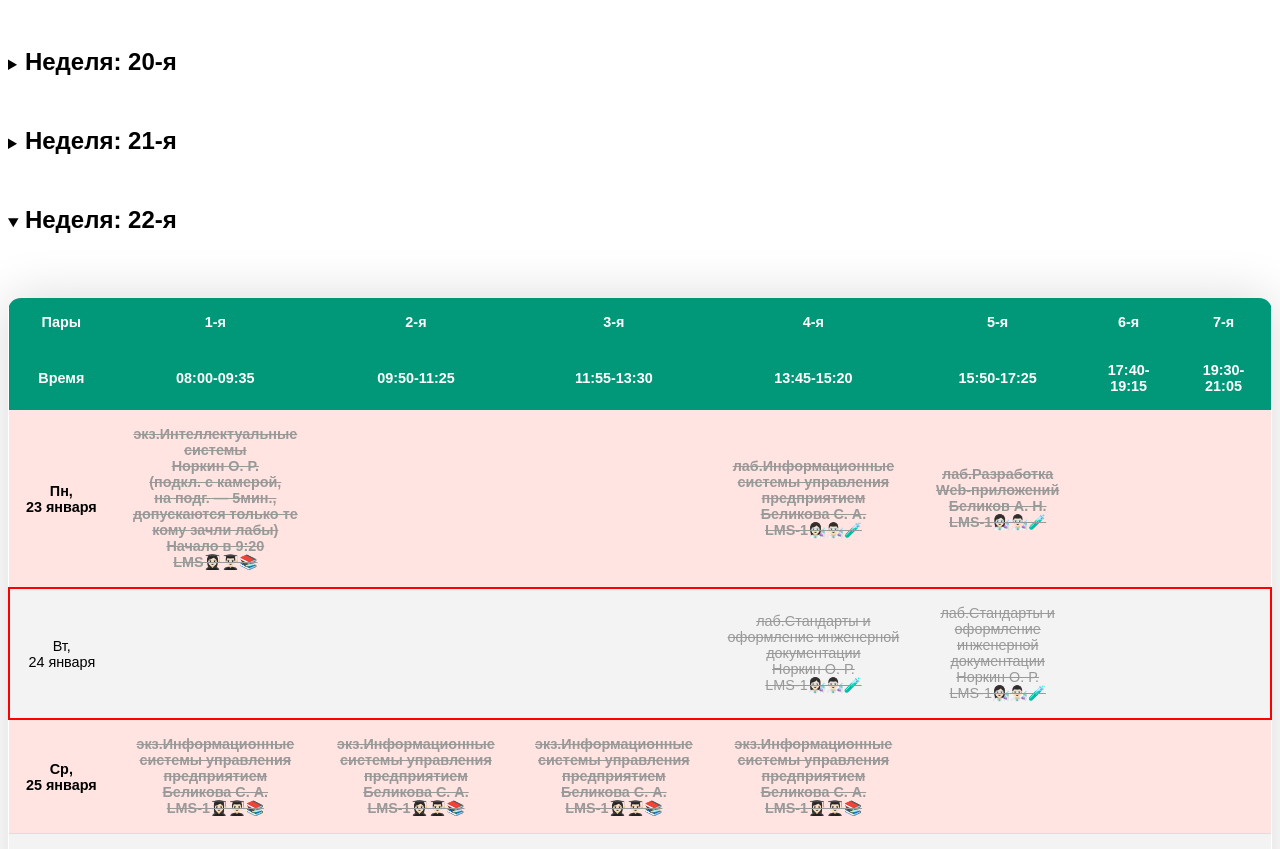
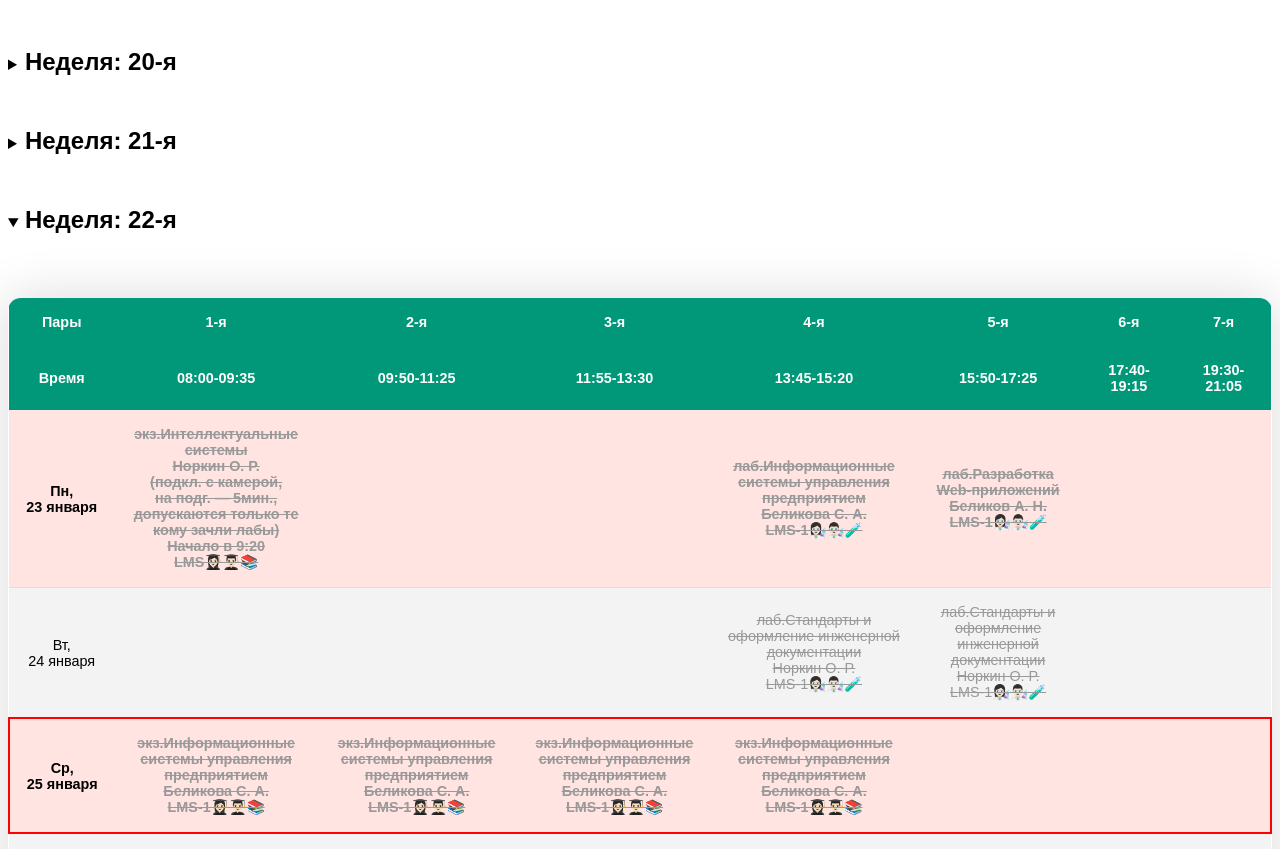
Before and after one commit to ictisrulez/schedule, a plain HTML site: page index.html in a window 1280 px wide. Shown: the part 101-950 px from the top of the page. Drawn offline with Linux system fonts and the light colour scheme.

Commit message:
Update index.html

```diff
--- a/index.html
+++ b/index.html
@@ -229,7 +229,7 @@
   <td></td>
   <td></td>
   </tr>
-  <tr class="today">
+  <tr>
   <td>Вт, 24&nbsp;января</td>
   <td></td>
   <td></td>
@@ -239,7 +239,7 @@
   <td></td>
   <td></td>
   </tr>
-  <tr class="exam">
+  <tr class="exam today">
   <td>Ср, 25&nbsp;января</td>
   <td class="canceled">экз.Информационные системы управления предприятием<br>Беликова&nbsp;С.&nbsp;А.<br>LMS-1👩🏻‍🎓👨🏻‍🎓📚</td>
   <td class="canceled">экз.Информационные системы управления предприятием<br>Беликова&nbsp;С.&nbsp;А.<br>LMS-1👩🏻‍🎓👨🏻‍🎓📚</td>
```
